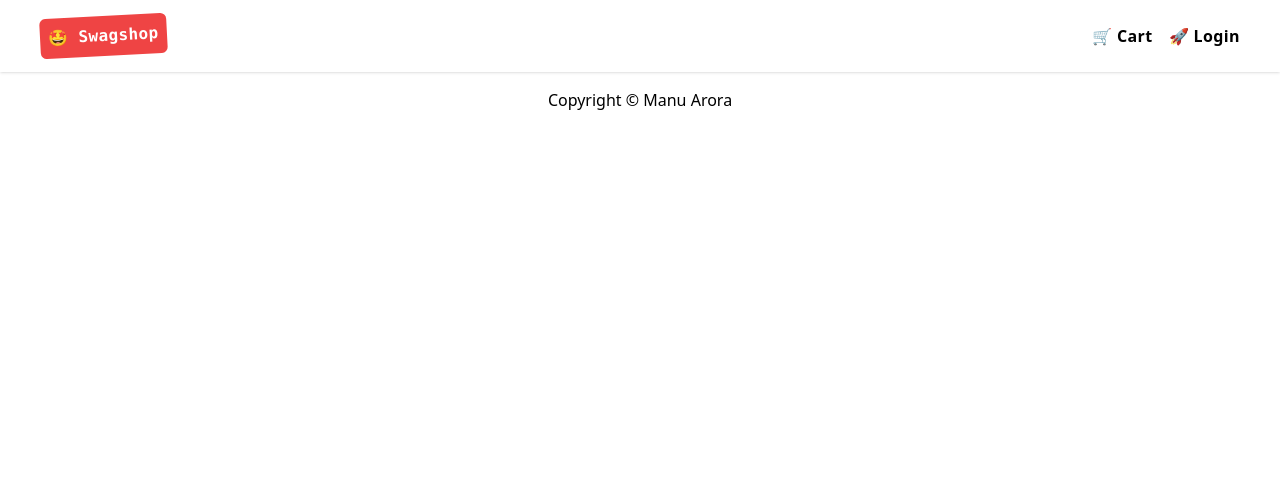
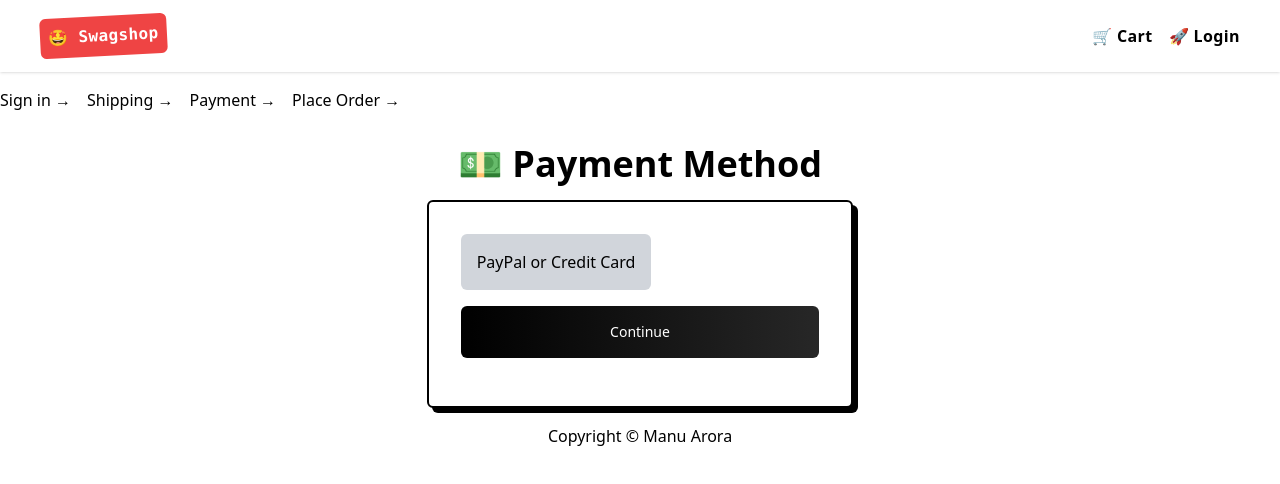
Before and after one commit to manuarora700/swagshop, a React (Create React App) app in the folder frontend/: page /payment in a window 1280 px wide. Shown: the top 484 px of the page. Built offline with nearby package versions, Linux system fonts and the light colour scheme.

Commit message:
➕ Add: Setup for payment gateway, Gateway reducer

```diff
--- a/frontend/src/App.js
+++ b/frontend/src/App.js
@@ -11,6 +11,7 @@ import Login from "./pages/Login";
 import Register from "./pages/Register";
 import Profile from "./pages/Profile";
 import Shipping from "./pages/Shipping";
+import Payment from "./pages/Payment";
 
 const App = () => {
   return (
@@ -27,6 +28,7 @@ const App = () => {
         <Route path="/register" element={<Register />} />
         <Route path="/profile" element={<Profile />} />
         <Route path="/shipping" element={<Shipping />} />
+        <Route path="/payment" element={<Payment />} />
       </Routes>
       <Footer />
       <ToastContainer />
--- a/frontend/src/actions/cartActions.js
+++ b/frontend/src/actions/cartActions.js
@@ -2,6 +2,7 @@ import axios from "axios";
 import {
   CART_ADD_ITEMS,
   CART_REMOVE_ITEMS,
+  CART_SAVE_PAYMENT_METHOD,
   CART_SAVE_SHIPPING_ADDRESS,
 } from "../constants/cartConstants";
 
@@ -37,3 +38,11 @@ export const saveShippingAddress = (data) => (dispatch) => {
   });
   localStorage.setItem("shippingAddress", JSON.stringify(data));
 };
+
+export const savePaymentMethod = (data) => (dispatch) => {
+  dispatch({
+    type: CART_SAVE_PAYMENT_METHOD,
+    payload: data,
+  });
+  localStorage.setItem("paymentMethod", JSON.stringify(data));
+};
--- /dev/null
+++ b/frontend/src/components/CheckoutSteps.js
@@ -0,0 +1,40 @@
+import React from "react";
+
+import { Link } from "react-router-dom";
+
+const CheckoutSteps = ({ step1, step2, step3, step4 }) => {
+  return (
+    <div className="flex flex-row space-x-4 my-4">
+      <div>
+        {step1 ? (
+          <Link to="/login">Sign in &rarr;</Link>
+        ) : (
+          <p className="text-gray-400">Sign in </p>
+        )}
+      </div>
+      <div>
+        {step2 ? (
+          <Link to="/shipping">Shipping &rarr;</Link>
+        ) : (
+          <p className="text-gray-400">Shipping </p>
+        )}
+      </div>
+      <div>
+        {step3 ? (
+          <Link to="/payment">Payment &rarr;</Link>
+        ) : (
+          <p className="text-gray-400">Payment </p>
+        )}
+      </div>
+      <div>
+        {step3 ? (
+          <Link to="/place-order">Place Order &rarr;</Link>
+        ) : (
+          <p className="text-gray-400">Place Order </p>
+        )}
+      </div>
+    </div>
+  );
+};
+
+export default CheckoutSteps;
--- a/frontend/src/constants/cartConstants.js
+++ b/frontend/src/constants/cartConstants.js
@@ -1,3 +1,4 @@
 export const CART_ADD_ITEMS = "CART_ADD_ITEMS";
 export const CART_REMOVE_ITEMS = "CART_REMOVE_ITEMS";
 export const CART_SAVE_SHIPPING_ADDRESS = "CART_SAVE_SHIPPING_ADDRESS";
+export const CART_SAVE_PAYMENT_METHOD = "CART_SAVE_PAYMENT_METHOD";
--- /dev/null
+++ b/frontend/src/pages/Payment.js
@@ -0,0 +1,84 @@
+import React, { useEffect, useState } from "react";
+import { Link, Navigate, useSearchParams, useNavigate } from "react-router-dom";
+
+import { useDispatch, useSelector } from "react-redux";
+
+import { savePaymentMethod } from "../actions/cartActions";
+import CheckoutSteps from "../components/CheckoutSteps";
+import ErrorWell from "../components/ErrorWell";
+
+const Payment = () => {
+  const navigate = useNavigate();
+  const dispatch = useDispatch();
+  const cart = useSelector((state) => state.cart);
+  const { shippingAddress } = cart;
+  const [paymentMethod, setPaymentMethod] = useState("");
+  const [error, setError] = useState(null);
+  if (!shippingAddress) {
+    navigate("/shipping");
+  }
+
+  useEffect(() => {
+    console.log("paymentMethod", paymentMethod);
+  }, [paymentMethod]);
+  const onSubmitHandler = (e) => {
+    e.preventDefault();
+    if (!paymentMethod) {
+      setError("Select a payment method man!");
+    } else {
+      dispatch(savePaymentMethod(paymentMethod));
+      navigate("/place-order");
+    }
+  };
+
+  return (
+    <>
+      <div className="max-w-7xl mx-auto">
+        <CheckoutSteps step1 step2 step3 />
+      </div>
+      <div className="flex flex-col items-center justify-center">
+        <h1 className="text-center text-4xl font-bold my-4">
+          💵 Payment Method{" "}
+        </h1>
+
+        <form
+          onSubmit={onSubmitHandler}
+          className="border-2 border-black shadow-[5px_5px_0px_0px_rgba(0,0,0)] rounded-md bg-white p-8 inline-flex flex-col w-1/3"
+        >
+          <div className="flex flex-row">
+            <label
+              name="payment"
+              htmlFor="payment"
+              className={`p-4  hover:bg-gray-400 cursor-pointer rounded-md ${
+                paymentMethod === "PayPal"
+                  ? "bg-blue-500 text-white"
+                  : "bg-gray-300 text-black"
+              }`}
+            >
+              PayPal or Credit Card
+            </label>
+            <input
+              type="radio"
+              name="payment"
+              id="payment"
+              hidden
+              //   checked={paymentMethod === "PayPal"}
+              onChange={(e) => setPaymentMethod(e.target.value)}
+              value="PayPal"
+            />
+          </div>
+
+          <button
+            type="submit"
+            className="block mx-auto w-full my-4 font-normal text-sm rounded-md px-4 py-4 bg-gradient-to-r from-black to-[#272727] text-white "
+          >
+            Continue
+          </button>
+          {error && <ErrorWell message={error} />}
+        </form>
+      </div>
+    </>
+  );
+};
+
+export default Payment;
--- a/frontend/src/pages/Shipping.js
+++ b/frontend/src/pages/Shipping.js
@@ -8,6 +8,7 @@ import Loader from "../components/Loader";
 import ErrorWell from "../components/ErrorWell";
 
 import { saveShippingAddress } from "../actions/cartActions";
+import CheckoutSteps from "../components/CheckoutSteps";
 
 const Shipping = () => {
   const navigate = useNavigate();
@@ -32,6 +33,10 @@ const Shipping = () => {
   };
 
   return (
+    <>
+      <div className="max-w-7xl mx-auto">
+        <CheckoutSteps step1 step2 />
+      </div>
       <div className="flex flex-col items-center justify-center">
         <h1 className="text-center text-4xl font-bold my-4">🛳 Shipping </h1>
 
@@ -101,6 +106,7 @@ const Shipping = () => {
           </button>
         </form>
       </div>
+    </>
   );
 };
 
--- a/frontend/src/reducers/cartReducers.js
+++ b/frontend/src/reducers/cartReducers.js
@@ -1,12 +1,14 @@
 import {
   CART_ADD_ITEMS,
   CART_REMOVE_ITEMS,
+  CART_SAVE_PAYMENT_METHOD,
   CART_SAVE_SHIPPING_ADDRESS,
 } from "../constants/cartConstants";
 
 const cartInitialState = {
   cartItems: [],
   shippingAddress: {},
+  paymentMethod: {},
 };
 export const cartReducers = (state = cartInitialState, action) => {
   switch (action.type) {
@@ -40,6 +42,12 @@ export const cartReducers = (state = cartInitialState, action) => {
         shippingAddress: action.payload,
       };
     }
+    case CART_SAVE_PAYMENT_METHOD: {
+      return {
+        ...state,
+        paymentMethod: action.payload,
+      };
+    }
     default: {
       return state;
     }
```
Lines whose indentation alone changed are shown as unchanged.
